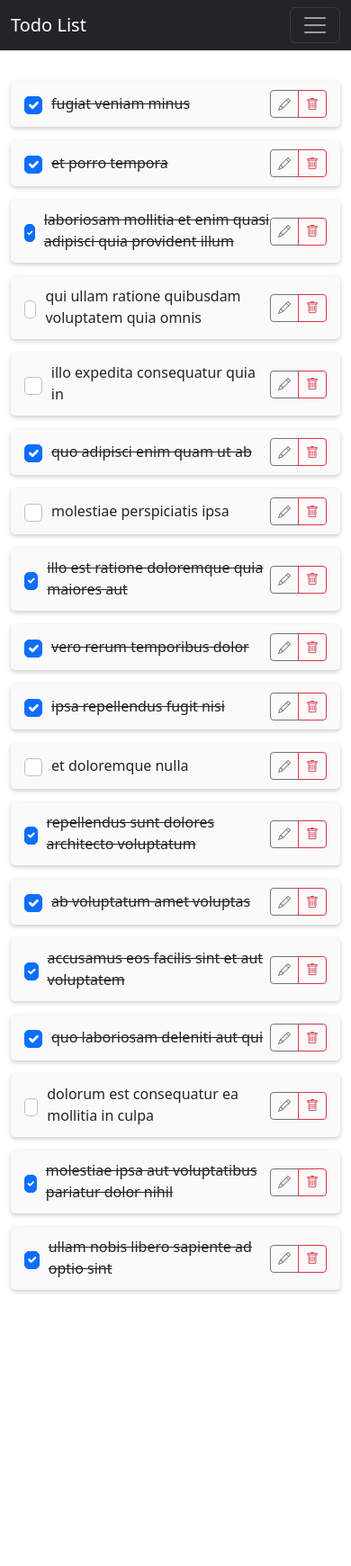
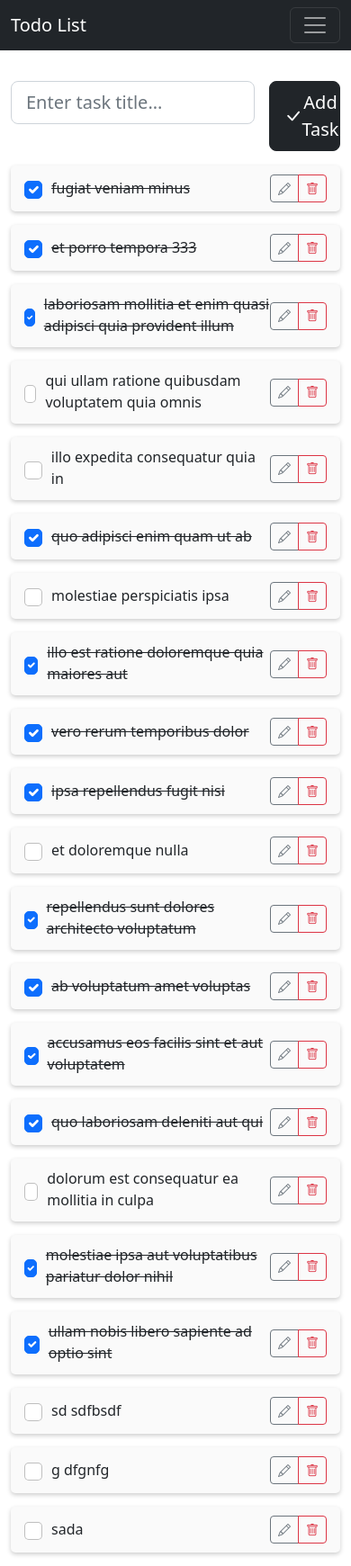
Before and after one commit to morteza-gho/vuex-todolist-shopingCart, a Vue app: page /tasks in a window 390 px wide. Shown: the whole page at 90% size. Before the commit the page ends 1449 px from the top, so only its background shows below. Built offline with nearby package versions, Linux system fonts and the light colour scheme; data requests are answered from the project's data file; what vue-toast-notification would draw is missing.

Commit message:
add and edit task

```diff
--- a/server/db.json
+++ b/server/db.json
@@ -1,15 +1,15 @@
 {
   "tasks": [
     {
+      "id": 3,
       "userId": 1,
-      "id": 3,
       "title": "fugiat veniam minus",
       "completed": true
     },
     {
+      "id": 4,
       "userId": 1,
-      "id": 4,
-      "title": "et porro tempora",
+      "title": "et porro tempora 333",
       "completed": true
     },
     {
@@ -107,6 +107,24 @@
       "id": 20,
       "title": "ullam nobis libero sapiente ad optio sint",
       "completed": true
+    },
+    {
+      "userId": 1,
+      "title": "sd sdfbsdf",
+      "completed": false,
+      "id": 21
+    },
+    {
+      "userId": 1,
+      "title": "g dfgnfg",
+      "completed": false,
+      "id": 22
+    },
+    {
+      "userId": 1,
+      "title": "sada",
+      "completed": false,
+      "id": 23
     }
   ]
 }
--- a/src/components/Tasks/Tasks.vue
+++ b/src/components/Tasks/Tasks.vue
@@ -1,9 +1,29 @@
 <template>
 
   <Loading v-if="isLoading"></loading>
-  <div class="col-md-6 col-sm-12 col-12" v-else>
 
-    <div class="tasks">
+  <div class="col-md-6 col-sm-12 col-12">
+
+    <div class="tasks" v-if="!isLoading">
+
+      <form class="mb-3" @submit.prevent="submitForm">
+        <div class="row g-3">
+          <div class="col-9 position-relative">
+            <input type="text" class="form-control form-control-lg" placeholder="Enter task title..." v-model="newTask">
+            <span class="bi bi-x cancel-edit" v-if="editingTask" @click="cancelEdit"></span>
+          </div>
+          <div class="col-3">
+            <button type="submit" class="btn btn-lg btn-dark w-100 d-flex justify-content-around align-items-center" :disabled="miniLoading">
+              <span class="spinner-grow spinner-grow-sm" v-if="miniLoading"></span>
+              <i class="bi bi-check-lg" v-else></i>
+              <span v-if="editingTask">Edit Task</span>
+              <span v-else>Add Task</span>
+            </button>
+          </div>
+          <small class="mt-1 text-danger" v-if="hasError">Task title is required.</small>
+        </div>
+      </form>
+
       <div v-for="task in tasks" class="task-item" :key="task.id">
 
         <div class="form-check">
@@ -16,7 +36,7 @@
         </div>
 
         <div class="btn-group btn-group-sm">
-          <button type="button" class="btn btn-outline-secondary">
+          <button type="button" class="btn btn-outline-secondary" @click="editTask(task)">
             <i class="bi bi-pencil"></i>
           </button>
           <button type="button" class="btn btn-outline-danger" @click="deleteTask(task.id)">
@@ -25,25 +45,69 @@
         </div>
 
       </div>
+
     </div>
 
   </div>
 
 </template>
 <script setup>
-import { ref, computed, onMounted } from 'vue';
+import { ref, reactive, computed, onMounted } from 'vue';
 import { useStore } from 'vuex';
 import Loading from '../Global/Loading.vue';
 
-const isLoading = ref(false);
 const store = useStore();
 const tasks = computed(() => store.getters.allTasks);
+const isLoading = ref(false);
+const miniLoading = ref(false);
+const hasError = ref(false);
+const editingTask = ref();
+const newTask = ref('');
 
 const fetchTasks = async () => {
   isLoading.value = true;
   await store.dispatch('fetchTasks');
   isLoading.value = false;
 };
+
+const editTask = (task) => {
+  editingTask.value = task;
+  newTask.value = task.title;
+}
+const cancelEdit = () => {
+  editingTask.value = null;
+  newTask.value = '';
+}
+
+const submitForm = async () => {
+  if (newTask.value === '') {
+    hasError.value = true;
+  } else {
+    hasError.value = false;
+    miniLoading.value = true;
+
+    if (editingTask.value) {
+      // edit mode
+      await store.dispatch('updateTask', {
+        id: editingTask.value.id,
+        userId: 1,
+        title: newTask.value,
+        completed: editingTask.value.completed
+      });
+      editingTask.value = null;
+    } else {
+      // add mode
+      await store.dispatch('addTask', {
+        userId: 1,
+        title: newTask.value,
+        completed: false
+      });
+    }
+
+    newTask.value = '';
+    miniLoading.value = false;
+  }
+}
 
 const changeTaskStatus = async (task) => {
   task.completed = !task.completed;
@@ -85,6 +149,18 @@ onMounted(() => {
   font-size: 20px;
 }
 
+.cancel-edit {
+  position: absolute;
+  top: 2px;
+  right: 15px;
+  color: gray;
+  cursor: pointer;
+  font-size: 30px;
+}
+.cancel-edit:hover {
+  color: red;
+}
+
 .form-check .form-check-input {
   margin-right: 10px;
 }
--- a/src/store/index.js
+++ b/src/store/index.js
@@ -21,6 +21,10 @@ const store = createStore({
 
     setTasks(state, tasks) {
       state.tasks = tasks;
+    },
+
+    addTask(state, newTask) {
+      state.tasks.unshift(newTask);
     },
 
     updateTask(state, updtedTask) {
@@ -47,11 +51,22 @@ const store = createStore({
       }
     },
 
+    async addTask({ commit }, dataModel) {
+      try {
+        const { status, data } = await axios.post(`${BASE_URL}/tasks`, dataModel);
+        if (status === 201) {
+          commit('addTask', data);
+        }
+      } catch (err) {
+        $toast.error(err.message);
+      }
+    },
+
     async updateTask({ commit }, task) {
       try {
         const { status, data } = await axios.put(`${BASE_URL}/tasks/${task.id}`, task);
         if (status === 200) {
-          commit('updateTask', task)
+          commit('updateTask', data)
         }
       } catch (err) {
         $toast.error(err.message);
```
